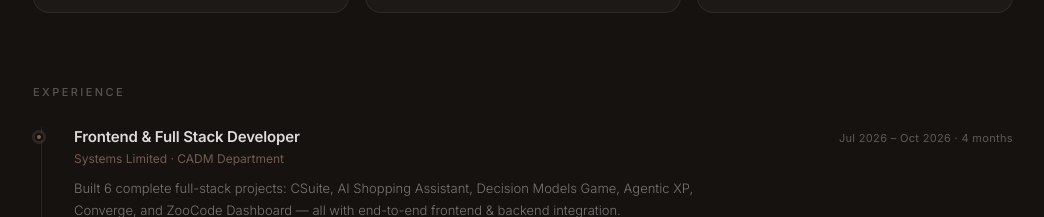
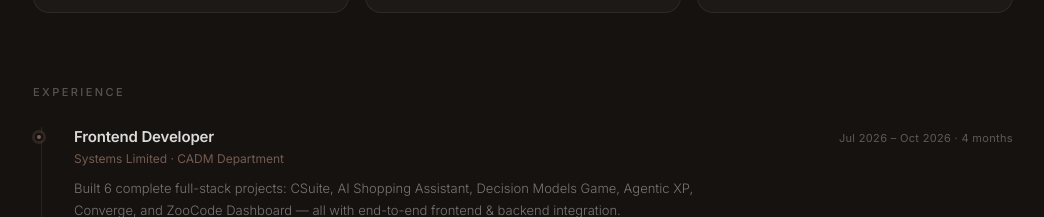
Before and after one commit to ayeshanadeem45/porfolio, a React (Vite) app: page / in a window 1280 px wide. Shown: the part 2786-3003 px from the top of the page, without its empty margins (117-1161 px from the left). Built offline with nearby package versions, Linux system fonts and the light colour scheme.

Commit message:
fix: update Systems Limited role title to Frontend Developer

```diff
--- a/src/components/AboutSection.tsx
+++ b/src/components/AboutSection.tsx
@@ -8,7 +8,7 @@ const skills = {
 
 const experience = [
   {
-    role: 'Frontend & Full Stack Developer',
+    role: 'Frontend Developer',
     org: 'Systems Limited',
     dept: 'CADM Department',
     period: 'Jul 2026 – Oct 2026 · 4 months',
```
